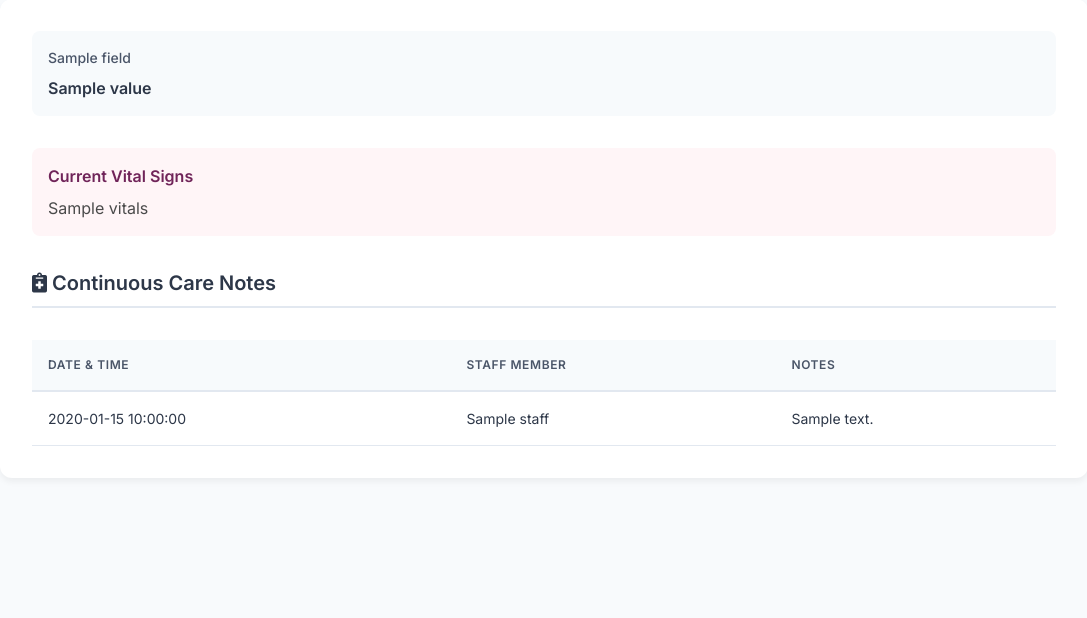
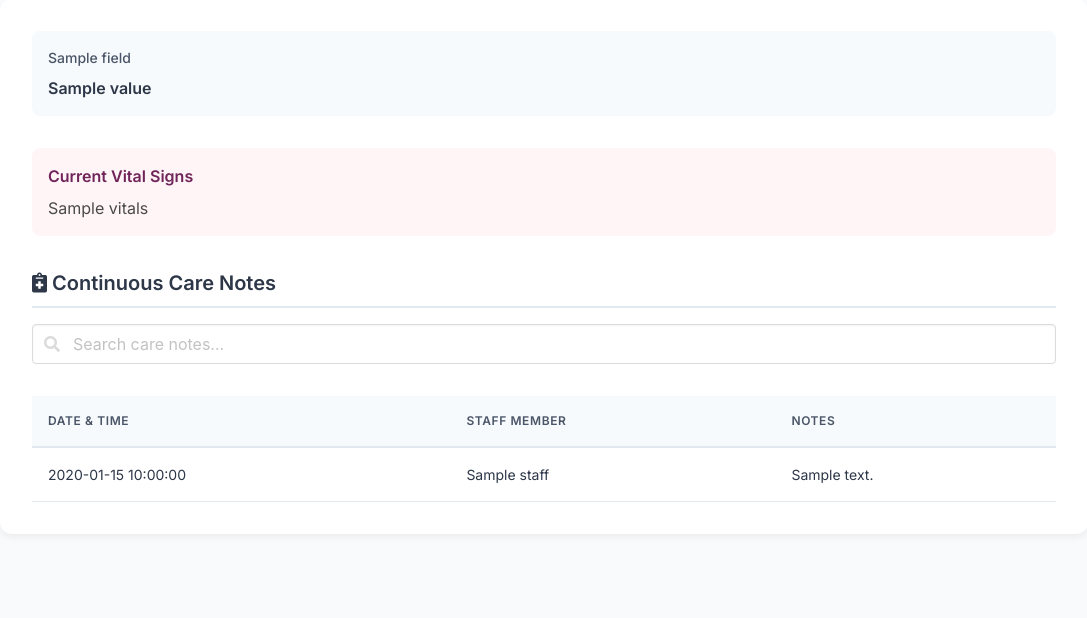
Before and after one commit to blameyourelf/pdf_split, a Flask app: template templates/patient.html in a window 1280 px wide. Shown: the part 396-1014 px from the top of the page, without its empty margins (96-1183 px from the left). Before the commit the page ends 842 px from the top, so only its background shows below. Run offline with Flask 2, Linux system fonts and the light colour scheme; the template is opened without the code that fills it: most values are stand-ins (such as "Sample title", 1, 10 or a date in 2020); some libraries are stand-ins or nearby versions.

Commit message:
Implement care notes search functionality to enhance user experience. This update allows users to search through care notes efficiently, improving accessibility and usability.
- Added a search box for care notes 🔍
- Implemented JavaScript function for real-time search results ⚙️
- Updated patient template to include search feature 📝

-jags

```diff
--- a/templates/patient.html
+++ b/templates/patient.html
@@ -289,7 +289,19 @@
                 Continuous Care Notes
             </h3>
 
-            <table class="care-notes-table">
+            <!-- Add search box -->
+            <div class="field mb-4">
+                <div class="control has-icons-left">
+                    <input class="input" type="text" id="care-notes-search"
+                           placeholder="Search care notes..."
+                           oninput="searchCareNotes()">
+                    <span class="icon is-left">
+                        <i class="fas fa-search"></i>
+                    </span>
+                </div>
+            </div>
+
+            <table class="care-notes-table" id="care-notes-table">
                 <thead>
                     <tr>
                         <th>Date & Time</th>
@@ -309,5 +321,31 @@
             </table>
         </div>
     </div>
+
+    <script>
+        function searchCareNotes() {
+            const searchTerm = document.getElementById('care-notes-search').value.toLowerCase();
+            const table = document.getElementById('care-notes-table');
+            const rows = table.getElementsByTagName('tr');
+
+            // Start from 1 to skip header row
+            for (let i = 1; i < rows.length; i++) {
+                const row = rows[i];
+                const cells = row.getElementsByTagName('td');
+                let foundMatch = false;
+
+                // Search through all cells in the row
+                for (let cell of cells) {
+                    if (cell.textContent.toLowerCase().includes(searchTerm)) {
+                        foundMatch = true;
+                        break;
+                    }
+                }
+
+                // Show/hide row based on search
+                row.style.display = foundMatch || searchTerm === '' ? '' : 'none';
+            }
+        }
+    </script>
 </body>
 </html>
```
Also changed, not shown: audit.db, 1 other file.
